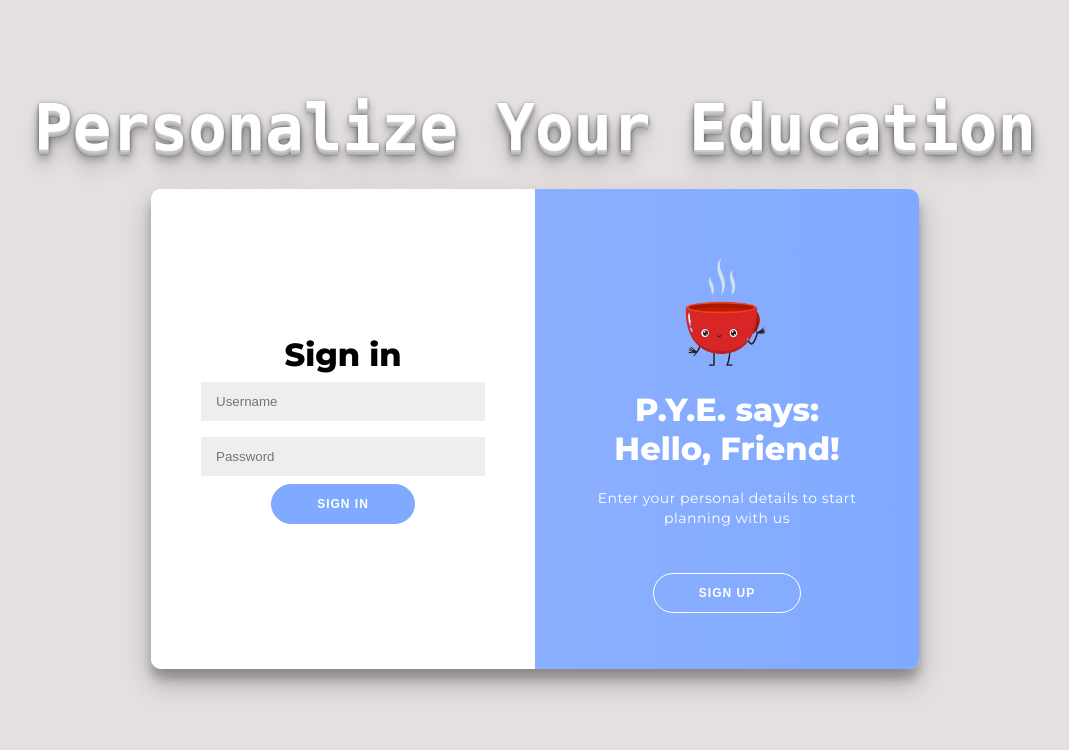
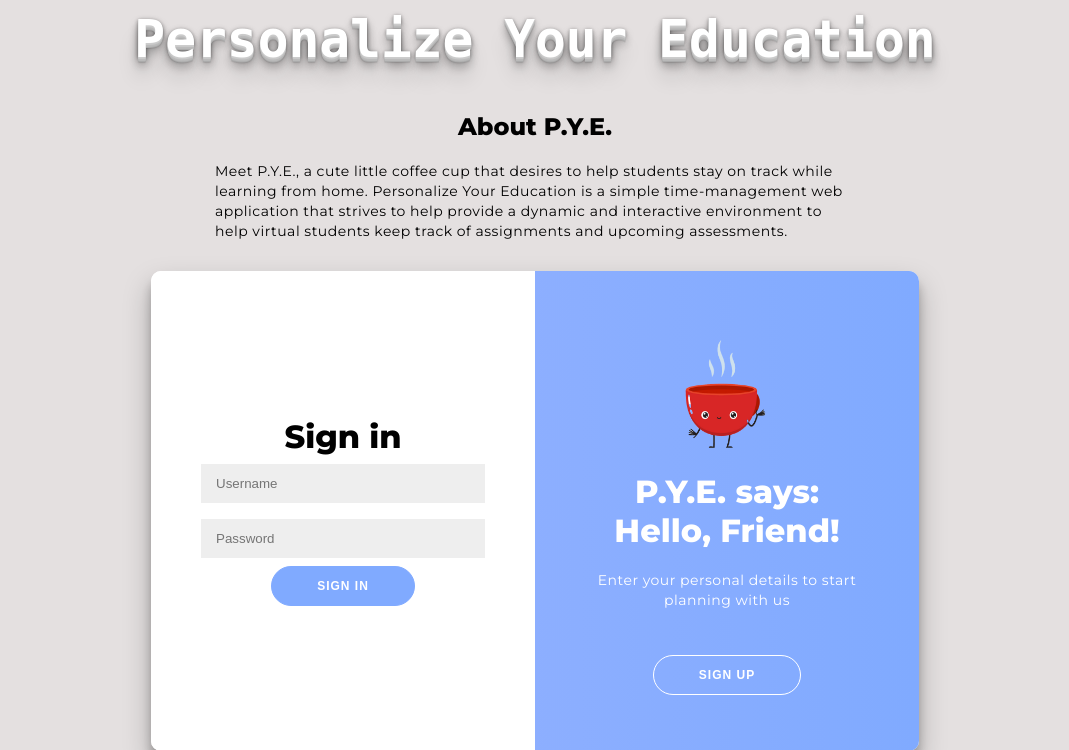
Before and after one commit to ukiahbarnes/P.Y.E., a Flask app: page / in a window 1280 px wide. Shown: the top 750 px of the page, without its empty margins (105-1174 px from the left). Run offline with Flask 2, Linux system fonts and the light colour scheme.

Commit message:
The final countdown

```diff
--- a/app.py
+++ b/app.py
@@ -1,4 +1,4 @@
-from flask import Flask, render_template, redirect, url_for, request, session, flash
+from flask import Flask, render_template, redirect, url_for, request, session,flash
 import os
 from datetime import timedelta
 from flask_sqlalchemy import SQLAlchemy
@@ -42,17 +42,6 @@ class Item(db.Model):
 
 
 # db.create_all()
-# ukiah = User(username="ukiah", password="yousaf")
-# db.session.add(ukiah)
-# db.session.commit()
-# math = Class(name="math", user_id=1)
-# item = Item(name="item", class_id=1, date = "2011-10-10")
-# # db.session.add(math)
-# db.session.add(item)
-# db.session.commit()
-#testing
-
-
 
 def getItemsByClass(course):
     format_str = "%Y-%m-%d"  # The format
@@ -65,7 +54,7 @@ def getItemsByClass(course):
     dates.sort()
     for date in dates:
         item = (
-            db.session.query(Item).filter_by(date=date.strftime(format_str)).first()
+            db.session.query(Item).filter_by(class_id=course.id).filter_by(date=date.strftime(format_str)).first()
         )
         items.append(item)
     return items
@@ -128,6 +117,9 @@ def do_admin_login():
 @app.route("/create_account", methods=["POST"])
 def create_account():
     username = request.form["username"]
+    found_user = db.session.query(User).filter_by(username=username).first()
+    if found_user:
+        return render_template("error404.html")
     password = request.form["password"]
     user = User(username=username, password=password)
     db.session.add(user)
@@ -177,7 +169,8 @@ def create_item():
     date = request.form["date"]
     db.session.add(Item(name=item_name,date=date,class_id=db.session.query(Class).filter_by(name=classname).first().id))
     db.session.commit()
-    return home()
+    return redirect("/home")
+
 
 
 @app.route("/create_class", methods=["POST","GET"])
@@ -188,7 +181,8 @@ def create_class():
     user_id = db.session.query(User).filter_by(username=session["username"]).first().id
     db.session.add(Class(name=classname, user_id=user_id))
     db.session.commit()
-    return home()
+    return redirect("/home")
+
 
 
 if __name__ == "__main__":
--- a/static/css/addAssignmentStyles.css
+++ b/static/css/addAssignmentStyles.css
@@ -28,7 +28,10 @@ h1 {
 }
 
 h2 {
-	text-align: center;
+	padding-top: -5vh;
+	font-weight: bold;
+    color: #000000;
+    font-size: 15pt;
 }
 
 p {
--- a/static/css/baseStyles.css
+++ b/static/css/baseStyles.css
@@ -4,10 +4,11 @@ body {
 }
 
 .mainTitle {
-    font-size: 5vw;
-    font-family: monospace, 'Courier New', Courier;
+    font-size: 4vw;
+    color: black;
+     font-family: monospace, 'Courier New', Courier;
     text-align: center;
-    color: #ffffff;
+     color: #ffffff;
     text-shadow: 0 1px 0 #ccc,
                  0 2px 0 #c9c9c9,
                  0 3px 0 #bbb,
--- /dev/null
+++ b/static/css/error404.css
@@ -0,0 +1,3 @@
+h1 {
+    text-align: center;
+}
--- a/static/css/loginStyles.css
+++ b/static/css/loginStyles.css
@@ -16,6 +16,10 @@ body {
 	margin: -20px 0 50px;
 }
 
+.description {
+	margin-left: 25%;
+	margin-right: 25%;
+}
 h1 {
 	font-weight: bold;
 	margin: 0;
--- a/static/css/signupStyles.css
+++ b/static/css/signupStyles.css
@@ -19,7 +19,7 @@ body {
 
 .mascot {
 	z-index: 9999;
-	padding-left: 30vw;
+	padding-left: 33.5vw;
 }
 
 h1 {
--- /dev/null
+++ b/templates/description.html
@@ -0,0 +1,6 @@
+{% block description%}
+<section>
+    <h2>About P.Y.E.</h2>
+    <p>Meet P.Y.E a cute little coffee cup that desires to help students stay on track while learning from home. Personalize Your Education is a simple time-management web application that strives to help provide a dynamic and interactive environment to help virtual students keep track of assignments and upcoming assessments.</p>
+</section>
+{% endblock %}
--- a/templates/home.html
+++ b/templates/home.html
@@ -10,7 +10,7 @@
 
 
 
-    <section>
+        <section class="assignmentSection">
             <h2 class="assignmentsTitle">Upcoming Assignments</h2>
 
 
--- a/templates/login.html
+++ b/templates/login.html
@@ -3,6 +3,11 @@
 {% block styles %}<link rel="stylesheet" href="/static/css/loginStyles.css" type="text/css">{% endblock %}
 {% block body %}
 {% block navigation %}{% endblock %}
+
+<section class="description">
+    <h2>About P.Y.E.</h2>
+    <p>Meet P.Y.E., a cute little coffee cup that desires to help students stay on track while learning from home. Personalize Your Education is a simple time-management web application that strives to help provide a dynamic and interactive environment to help virtual students keep track of assignments and upcoming assessments.</p>
+</section>
 
 <div class="container" id="container">
     <div class="form-container sign-up-container">
@@ -40,12 +45,14 @@
             <a class="create_account" href="/signup">
                 <button class="ghost" id="signUp" >Sign up</button>
             </a>
-
     </div>
         </div>
     </div>
 </div>
 
+
+
+
 {% block logout %}{% endblock %}
 
 {% endblock %}
--- a/templates/signup.html
+++ b/templates/signup.html
@@ -1,6 +1,7 @@
 {% extends "base.html" %}
 {% block title %}Signup page{% endblock %}
 {% block styles %}<link rel="stylesheet" href="/static/css/signupStyles.css" type="text/css">{% endblock %}
+{% block navigation %}{% endblock %}
 {% block body %}
 <div class="container" id="container">
     <div class="form-container sign-in-container">
```
Also changed, not shown: static/css/homeStyles.css (+8 -4 lines), templates/error404.html (added, +8 -0 lines), pye.db, static/css/description.css (added). Lines whose indentation alone changed are shown as unchanged.
